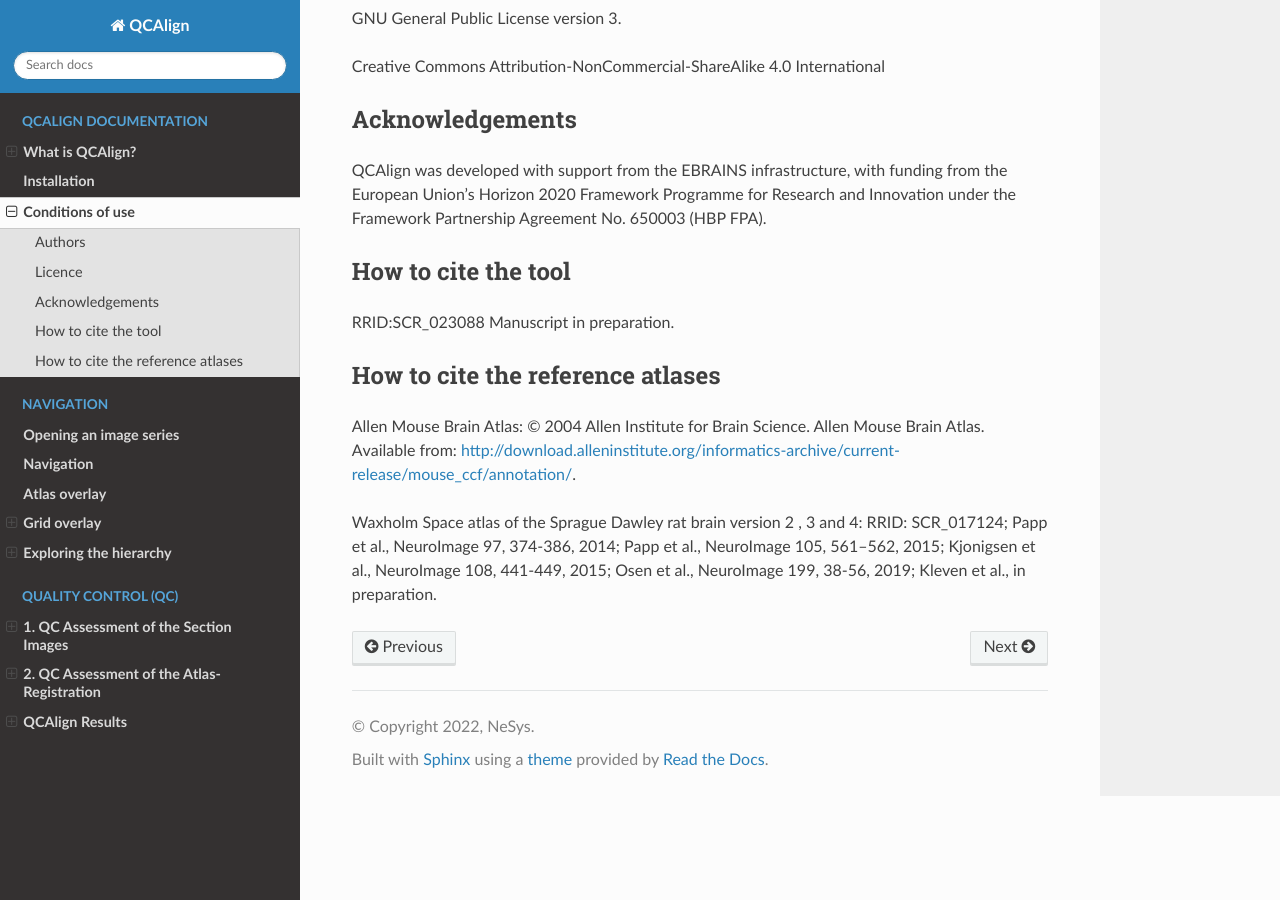
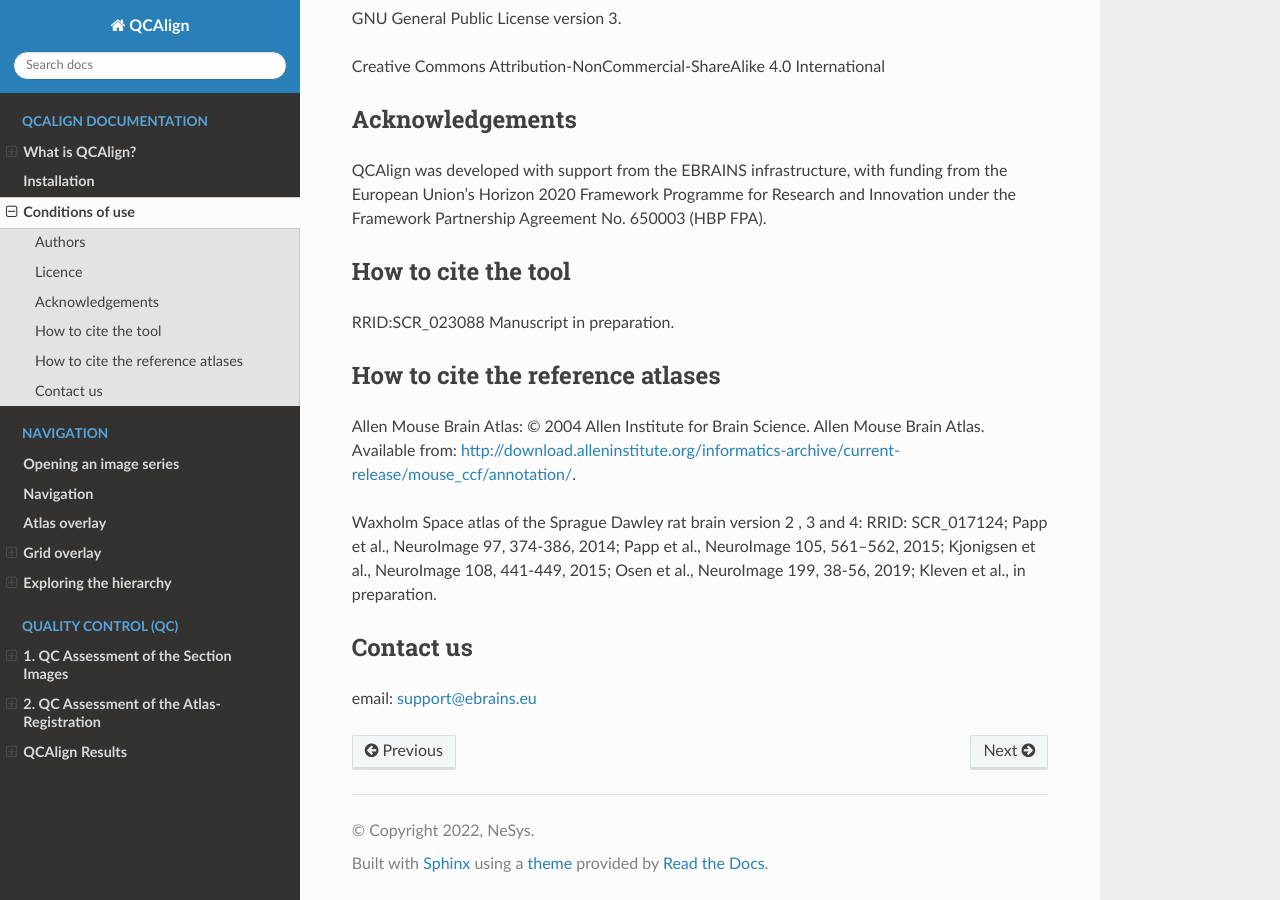
Before and after one commit to Neural-Systems-at-UIO/QCAlign, a Sphinx documentation site: the page built from docs/conditions.rst, in a window 1280 px wide and 900 px high, scrolled down 505 px. Built offline with Sphinx 7.4.7 and the Read the Docs theme 2.0.0, drawn with Linux system fonts in a browser that asks for light colours.

Commit message:
Update conditions.rst

```diff
--- a/docs/conditions.rst
+++ b/docs/conditions.rst
@@ -35,3 +35,7 @@
 Allen Mouse Brain Atlas: © 2004 Allen Institute for Brain Science. Allen Mouse Brain Atlas. Available from: http://download.alleninstitute.org/informatics-archive/current-release/mouse_ccf/annotation/.
 
 Waxholm Space atlas of the Sprague Dawley rat brain version 2 , 3 and 4: RRID: SCR_017124; Papp et al., NeuroImage 97, 374-386, 2014; Papp et al., NeuroImage 105, 561–562, 2015; Kjonigsen et al., NeuroImage 108, 441-449, 2015; Osen et al., NeuroImage 199, 38-56, 2019; Kleven et al., in preparation.
+
+Contact us
+-----------
+email: support@ebrains.eu
```
